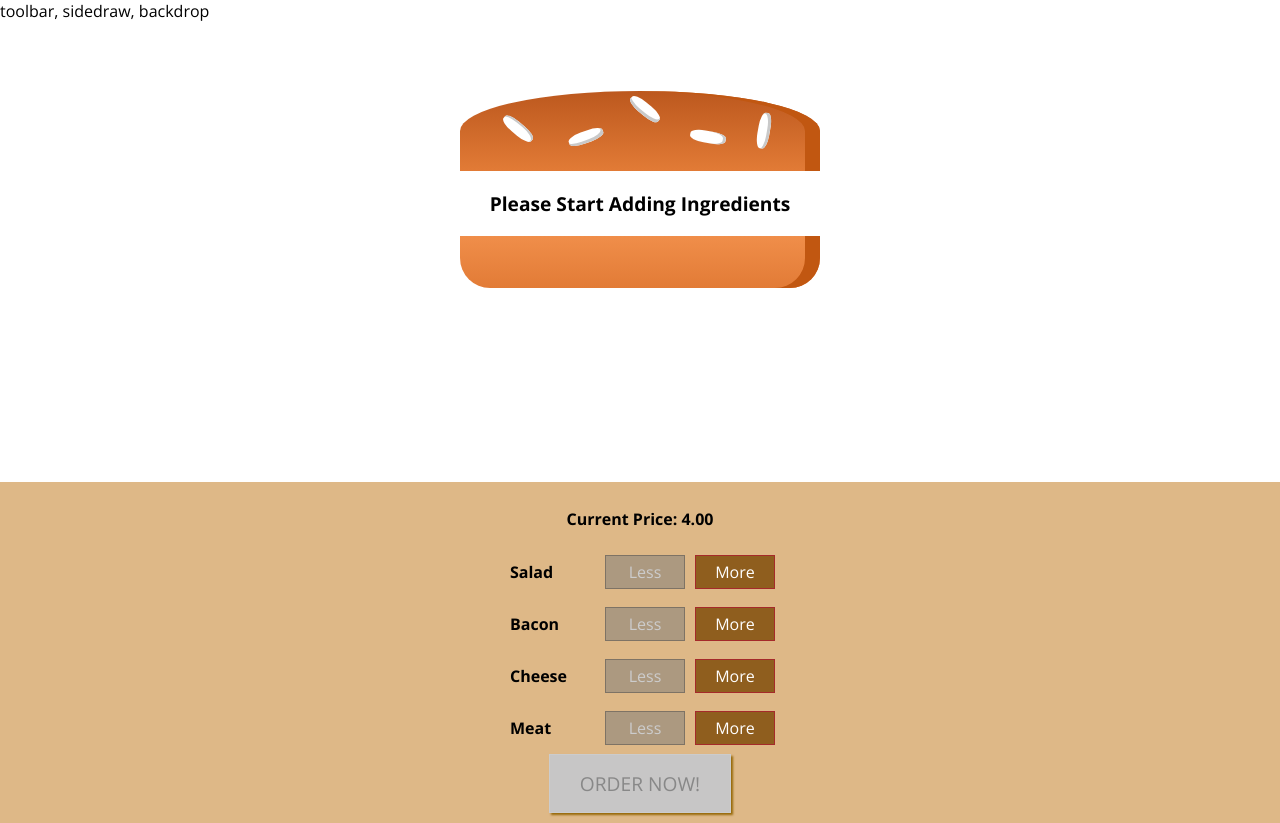
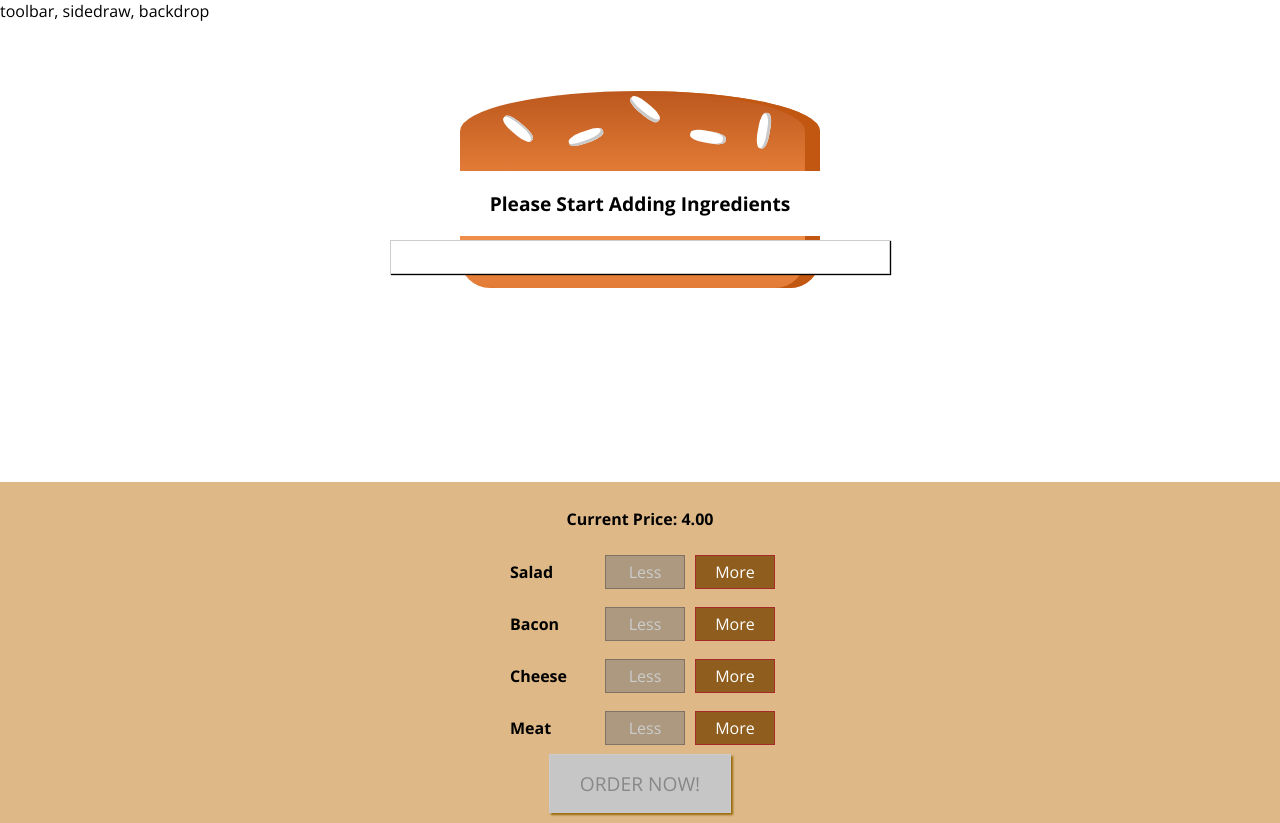
Before and after one commit to jamiebdavis/burger-builder-v2, a React (Create React App) app: page / in a window 1280 px wide. Built offline with nearby package versions, Linux system fonts and the light colour scheme.

Commit message:
added modal

```diff
--- /dev/null
+++ b/src/components/UI/Modal/Modal.js
@@ -0,0 +1,8 @@
+import React from "react";
+import classes from "./Modal.module.css";
+
+const Modal = props => {
+  return <div className={classes.Modal}>{props.children}</div>;
+};
+
+export default Modal;
--- /dev/null
+++ b/src/components/UI/Modal/Modal.module.css
@@ -0,0 +1,20 @@
+.Modal {
+  position: fixed;
+  z-index: 500;
+  background-color: white;
+  width: 70%;
+  border: 1px solid #ccc;
+  box-shadow: 1px 1px 1px black;
+  padding: 16px;
+  left: 15%;
+  top: 30%;
+  box-sizing: border-box;
+  transition: all 0.3s ease-out;
+}
+
+@media (min-width: 600px) {
+  .Modal {
+    width: 500px;
+    left: calc(50% - 250px);
+  }
+}
--- a/src/containers/BurgerBuilder/BurgerBuilder.js
+++ b/src/containers/BurgerBuilder/BurgerBuilder.js
@@ -2,6 +2,7 @@
 import Aux from "../../hoc/AuxWrap";
 import Burger from "../../components/Burger/Burger";
 import BuildControls from "../../components/Burger/BuildControls/BuildControls";
+import Modal from "../../components/UI/Modal/Modal";
 
 const INGREDIENT_PRICES = {
   salad: 0.5,
@@ -81,6 +82,7 @@
     }
     return (
       <Aux>
+        <Modal />
         <Burger ingredients={this.state.ingredients} />
         <BuildControls
           ingredientAdded={this.addIngredientHandler}
```
Also changed, not shown: src/components/Burger/OrderSummary/OrderSummary.js (added, +15 -0 lines), src/components/UI/Backdrop/Backdrop.js (added).
